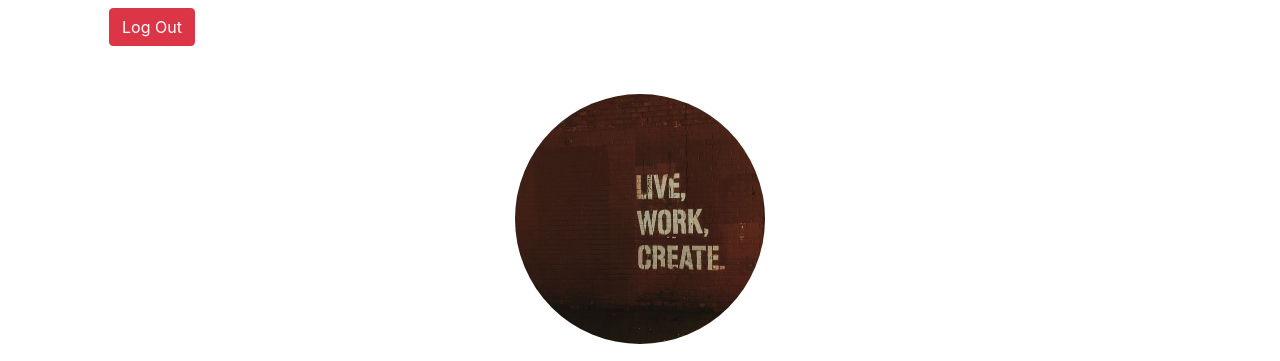
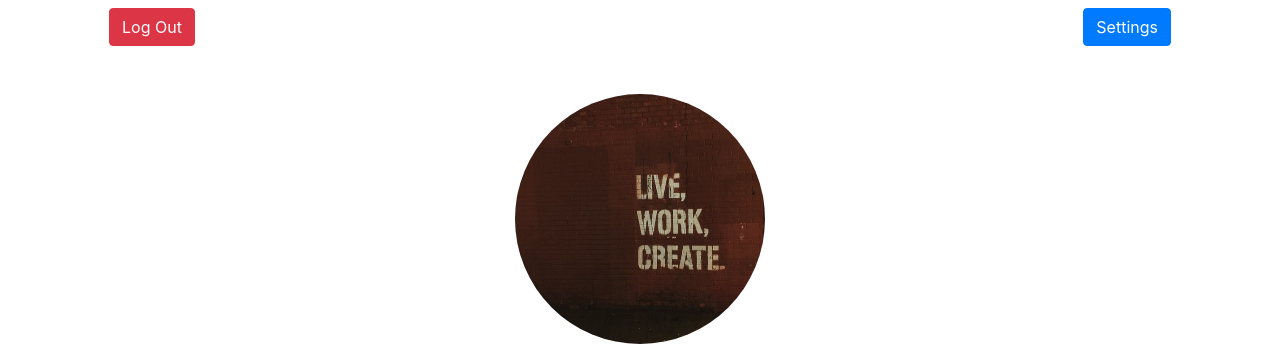
Before and after one commit to Sammy275/chatty_auth, a Flask app: a page that uses app/templates/main/profile.html in a window 1280 px wide. Shown: the part 56-417 px from the top of the page. Run offline with Flask 2, Linux system fonts and the light colour scheme; a user stored in the database is signed in; tables that the repository leaves empty hold one stand-in row (values such as "Sample post"); some libraries are stand-ins or nearby versions.

Commit message:
'Logout' and 'Setting' button appears on user's profile page

```diff
--- a/app/templates/main/profile.html
+++ b/app/templates/main/profile.html
@@ -5,7 +5,11 @@
 {% block content %}
 <div class="container">
     <div class="user-detail">
-        {% if user == current_user %}<p class="mt-4 ml-4 d-inline"><a class="btn btn-danger" href="{{ url_for('auth.logout') }}">Log Out</a></p>{% endif %}
+        {% if user == current_user %}
+            <p class="mt-4 ml-4 d-inline"><a class="btn btn-danger" href="{{ url_for('auth.logout') }}">Log Out</a></p>
+            <p class="mr-4 float-right"><a class="btn btn-primary" href="{{ url_for('main.settings') }}">Settings</a></p>
+        {% endif %}
+
         <div class="usr-img text-center mt-5">
             <img src="{{ url_for('static', filename='pic1.jpg') }}" class="rounded-circle" alt="User Pic" height="250", width="250">
             {% if user.is_online %}
```
